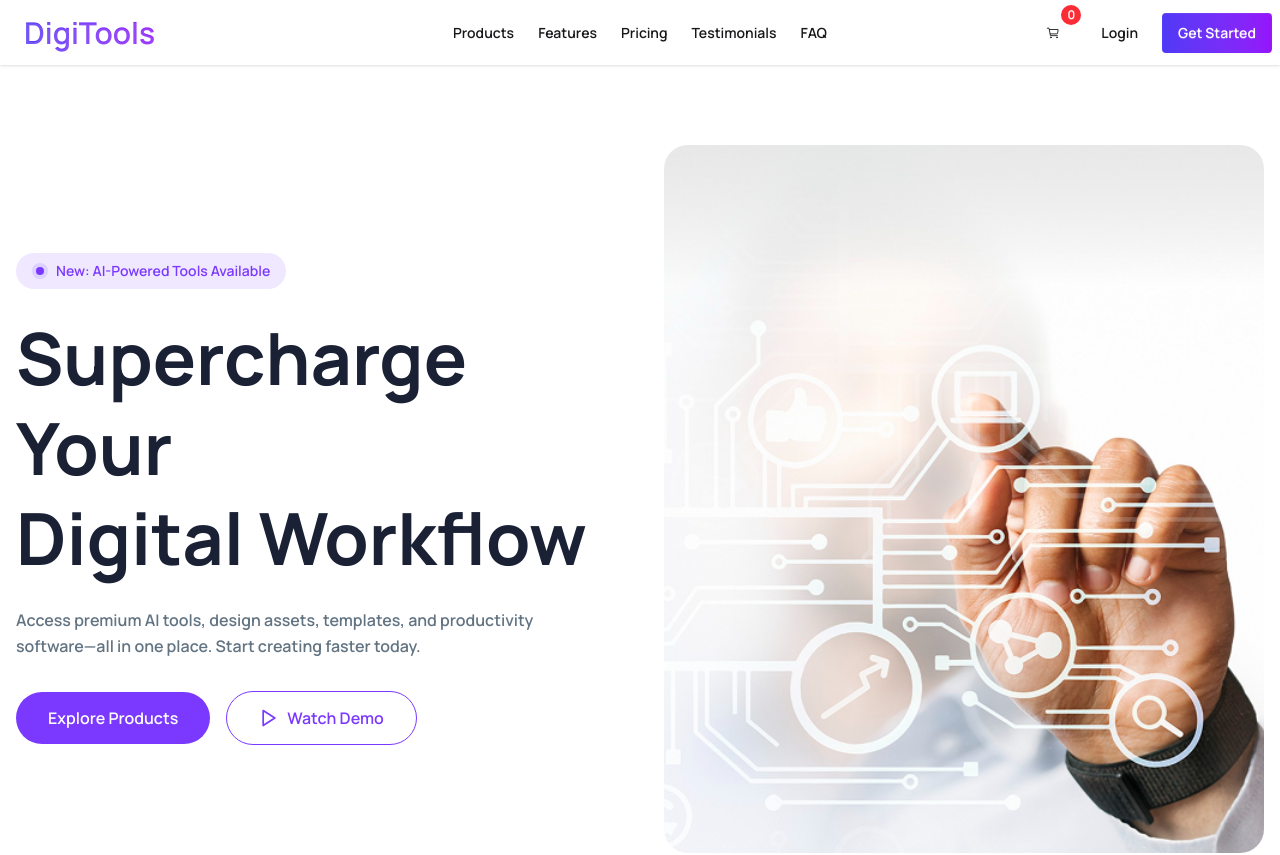
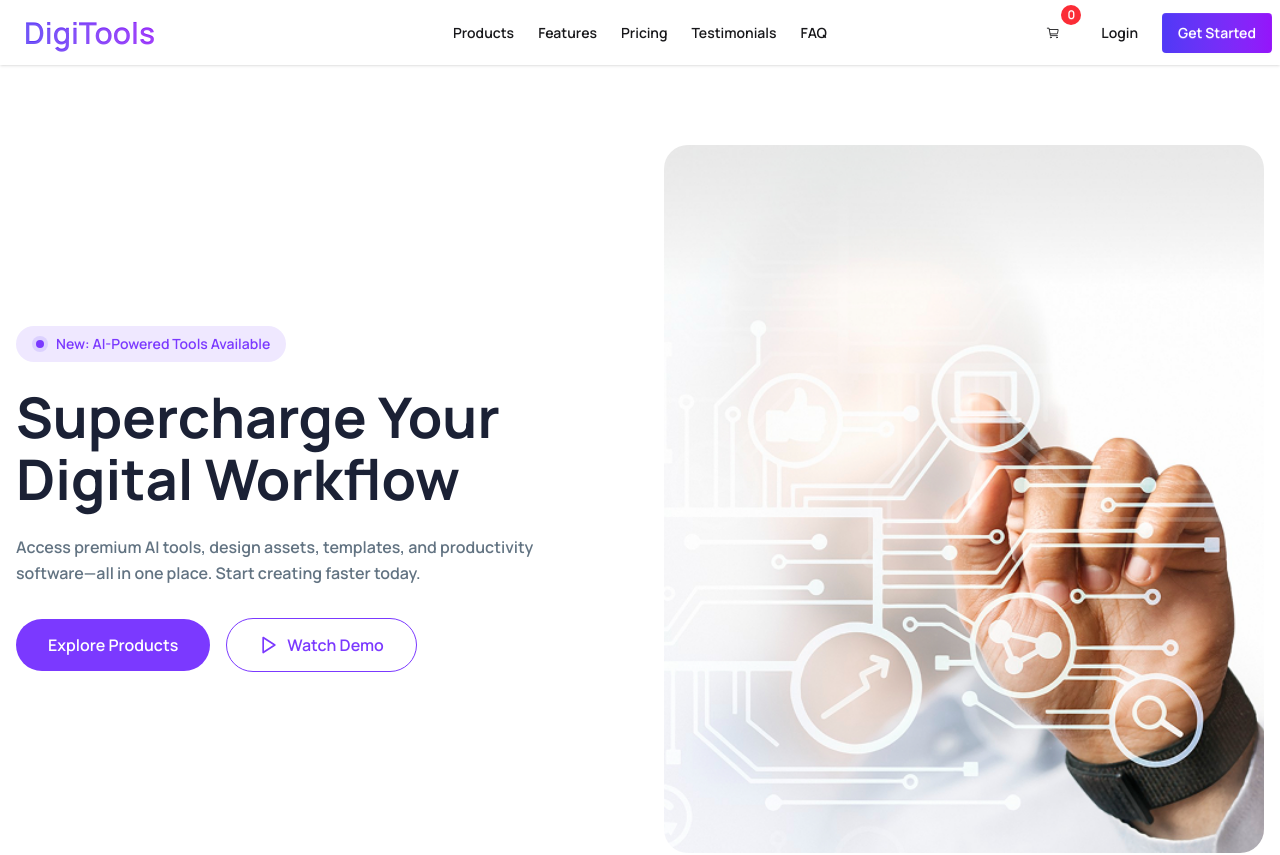
Before and after one commit to the-smri/assignment-6-DigiTools, a React (Vite) app: page / in a window 1280 px wide. Shown: the top 855 px of the page. Built offline with nearby package versions, Linux system fonts and the light colour scheme.

Commit message:
update banner.jsx

```diff
--- a/src/components/homepage/banner/Banner.jsx
+++ b/src/components/homepage/banner/Banner.jsx
@@ -18,7 +18,7 @@ const Banner = () => {
           </div>
 
           {/* Title */}
-          <h2 className="text-5xl lg:text-[72px] font-extrabold text-[#1B2135] leading-tight">
+          <h2 className="text-4xl lg:text-[56px] font-extrabold text-[#1B2135] xl:whitespace-nowrap leading-[1.1]">
             Supercharge Your <br className="hidden lg:block" /> Digital Workflow
           </h2>
 
```
